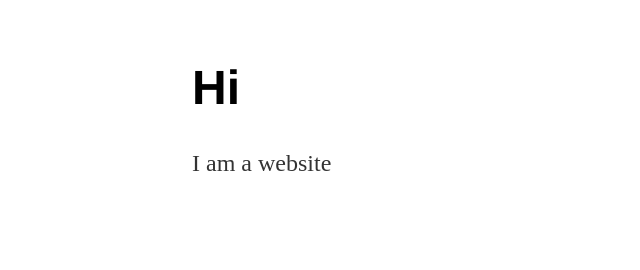
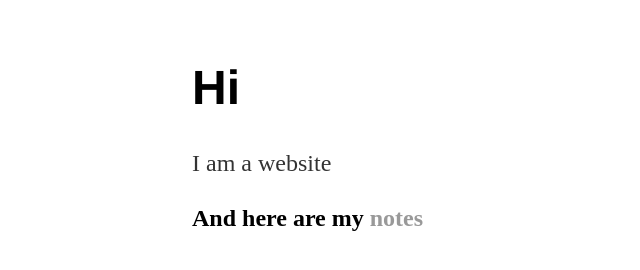
Before and after one commit to JohnnyLinnert/johnnylinnert.github.io, a plain HTML site: page index.html in a window 1280 px wide. Shown: the whole page, without its empty margins (0-640 px from the left). Drawn offline with Linux system fonts and the light colour scheme.

Commit message:
Adding link to blog
and a yml file that I won’t be using yet

```diff
--- a/index.html
+++ b/index.html
@@ -3,9 +3,11 @@
   <head>
     <!-- link to main stylesheet -->
     		<link rel="stylesheet" type="text/css" href="/css/main.css">
+        <title>Johnny Linnert</title>
   </head>
   <body>
     <h1>Hi</h1>
     <p>I am a website</p>
+    <h2>And here are my <a href="http://www.johnnylinnert.com/notes">notes</a></h2>
   </body>
 </html>
```
Also changed, not shown: 1 other file.
